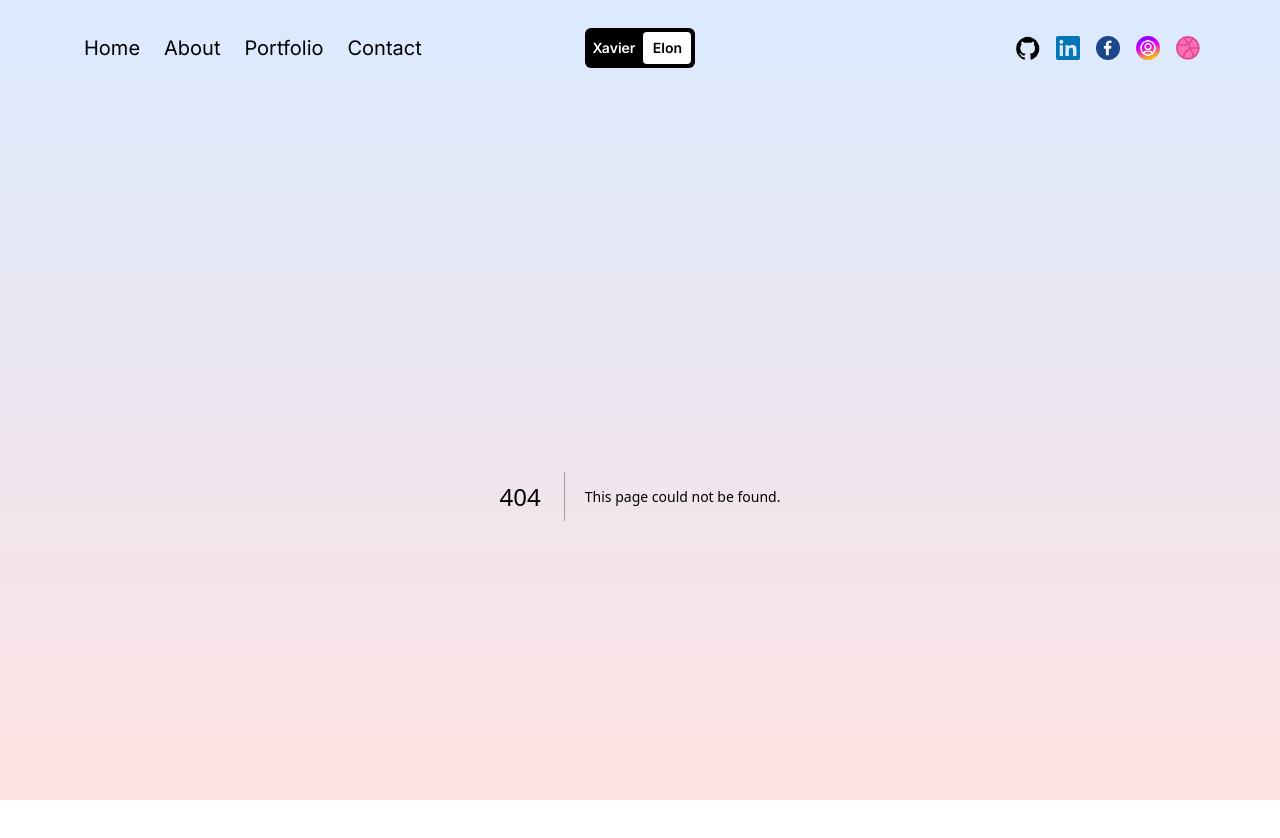
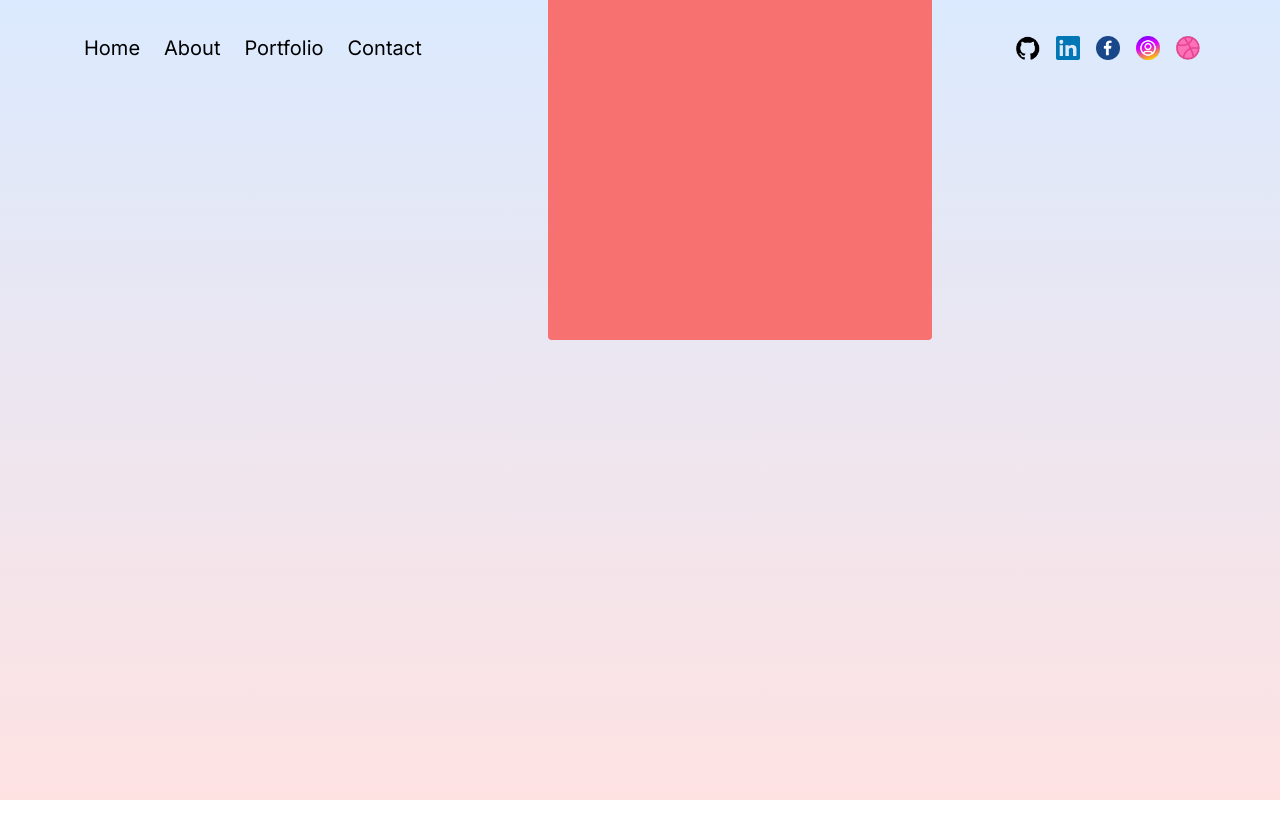
Before and after one commit to XavierElon/xavierelon-portfolio, a Next.js app: page /testanimation in a window 1280 px wide. Before the commit this address had no page. Shown: the top 838 px of the page. After the commit the page ends 800 px from the top, so only its background shows below. Built offline with nearby package versions, Linux system fonts and the light colour scheme.

Commit message:
framer-motion

```diff
--- /dev/null
+++ b/src/app/testanimation/page.jsx
@@ -0,0 +1,32 @@
+'use client'
+
+import { motion } from 'framer-motion'
+
+const TestPage = () => {
+  const variants = {
+    variant1: {
+      x: 400,
+      y: 300,
+      opacity: 0.5,
+      transition: {
+        duration: 3
+      }
+    },
+    variant2: {
+      x: 100,
+      y: -300,
+      rotation: 90,
+      transtion: {
+        duration: 2
+      }
+    }
+  }
+
+  return (
+    <div className="h-full flex items-center justify-center">
+      <motion.div className="w-96 h-96 bg-red-400 rounded" variants={variants} animate="variant2"></motion.div>
+    </div>
+  )
+}
+
+export default TestPage
```
